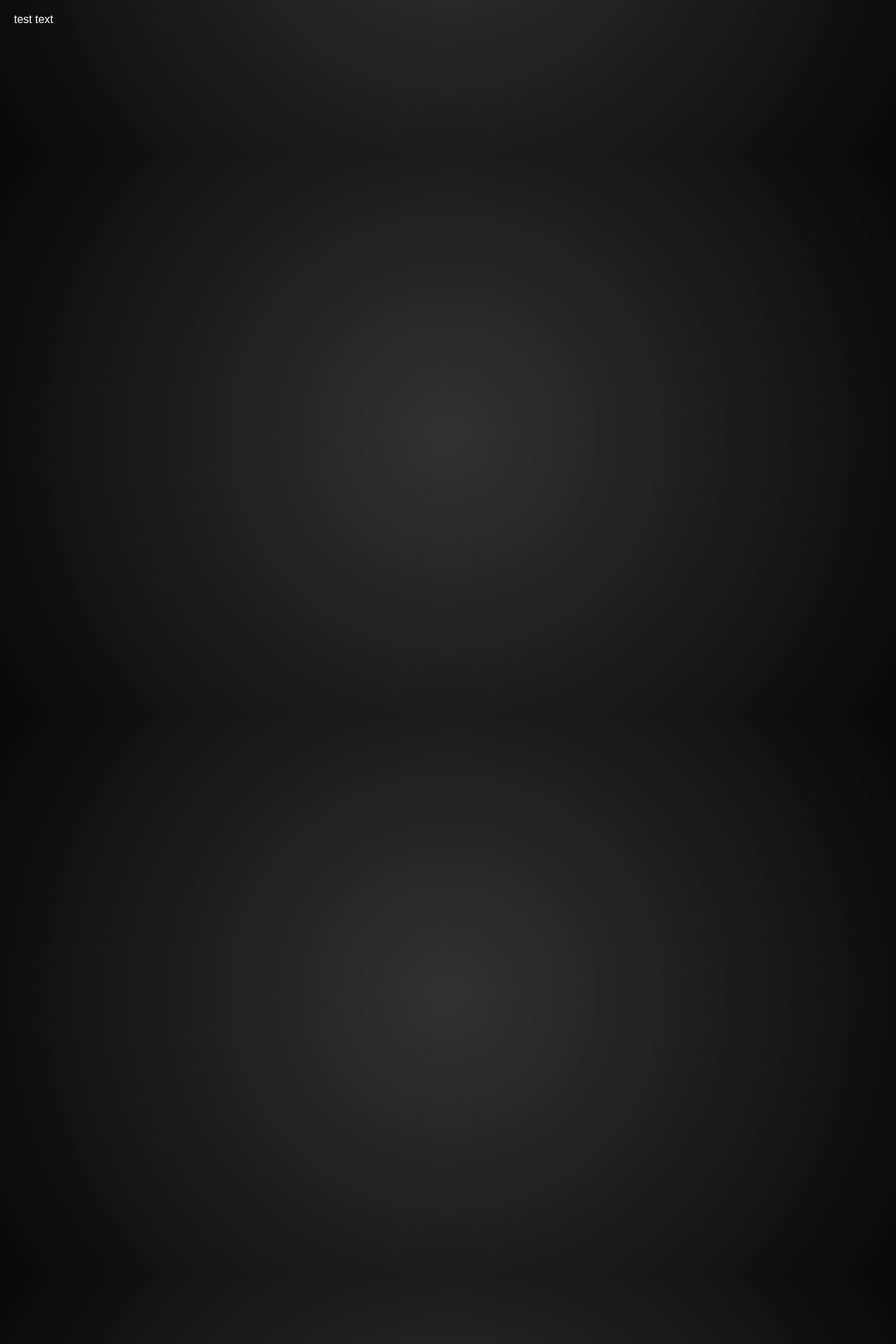
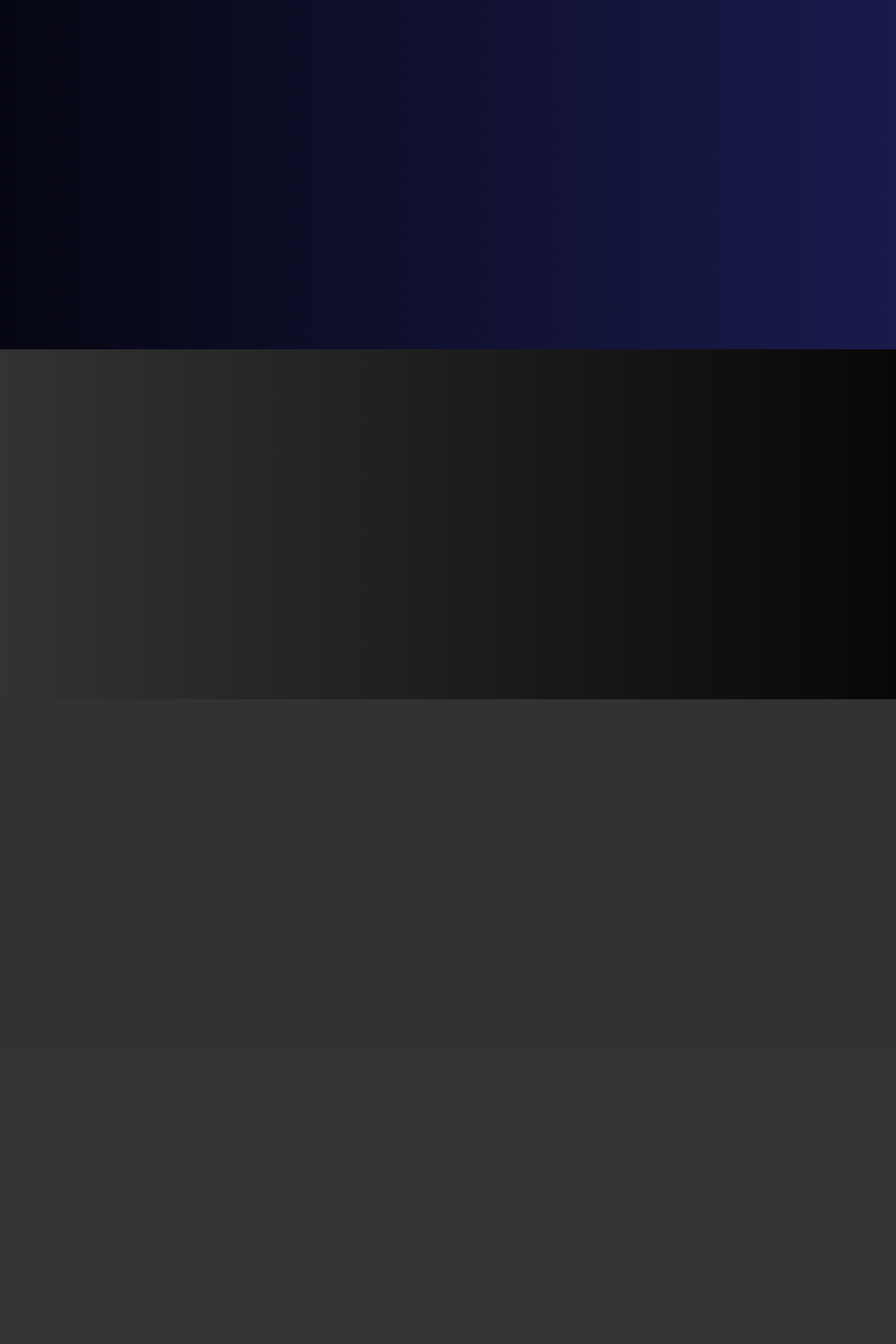
Before and after one commit to chriscavalluzzi/cavalluzzidigital.com, a PHP site: page / in a window 1280 px wide. Shown: the part 581-2501 px from the top of the page at 70% size. After the commit the page ends 1580 px from the top, so only its background shows below. Run offline with PHP 8.4, Linux system fonts and the light colour scheme; some web fonts are replaced.

Commit message:
Add basic content section gradients

```diff
--- a/index.php
+++ b/index.php
@@ -4,7 +4,12 @@
     $videobar_subtitle_text = "with PHP, HTML5, CSS, JavaScript, and jQuery";
     include 'pages/components/header.php';
 ?>
-test text
+                <body-content-section class="content-gradient-blue-right">
+                </body-content-section>
+                <body-content-section class="content-gradient-black-left">
+                </body-content-section>
+                <body-content-section>
+                </body-content-section>
 <?php
     include 'pages/components/footer.php';
 ?>
--- a/pages/components/header.php
+++ b/pages/components/header.php
@@ -9,6 +9,7 @@
     <head>
         <meta charset="utf-8"/>
         <meta name="robots" content="noindex">
+        <meta name="viewport" content="width=device-width, initial-scale=1.0">
         <title>
             Chris Cavalluzzi
         </title>
--- a/styles/cavalluzzi.css
+++ b/styles/cavalluzzi.css
@@ -12,14 +12,13 @@
 
 * {
     scroll-behavior: smooth;
+    box-sizing: border-box;
 }
 
 body {
     margin: 0;
     background-color: rgb(50,50,50);
     color: white;
-    background-image: radial-gradient(circle at center, rgb(50, 50, 50) 0%, rgb(8, 8, 8) 100%);
-    background-attachment: fixed;
 }
 
 navbar {
@@ -28,8 +27,7 @@ navbar {
     height: 100px;
     z-index: 99;
     width: 100%;
-    background-image: radial-gradient(circle at center, rgb(50, 50, 50) 0%, rgb(8, 8, 8) 100%);
-    background-attachment: fixed;
+    background-image: radial-gradient(ellipse at center bottom, rgb(15%,15%,15%) 0%, rgb(3%,3%,3%) 100%);
 }
 
 navbar-row {
@@ -126,12 +124,33 @@ body-container {
     position: relative;
     display: block;
     top: 580px;
-    padding-top: 20px;
-    margin-left: 20px;
-    margin-right: 20px;
-    height: 4000px; /* extra space to allow testing scroll functions */
 }
 
 body-content {
-    position: relative;
+    display: block;
+    width: 100%;
+    height: 100%;
 }
+
+body-content-section {
+    display: block;
+    width: 100%;
+    height: 500px;
+    padding: 20px;
+}
+
+.content-gradient-black-left {
+    background-image: linear-gradient(to left, rgb(3%,3%,3%) 0%, rgb(20%,20%,20%) 100%);
+}
+
+.content-gradient-black-right {
+    background-image: linear-gradient(to right, rgb(3%,3%,3%) 0%, rgb(20%,20%,20%) 100%);
+}
+
+.content-gradient-blue-left {
+    background-image: linear-gradient(to left, hsl(239, 50%, 5%) 0%, hsl(239, 50%, 20%) 100%);
+}
+
+.content-gradient-blue-right {
+    background-image: linear-gradient(to right, hsl(239, 50%, 5%) 0%, hsl(239, 50%, 20%) 100%);
+}
```
